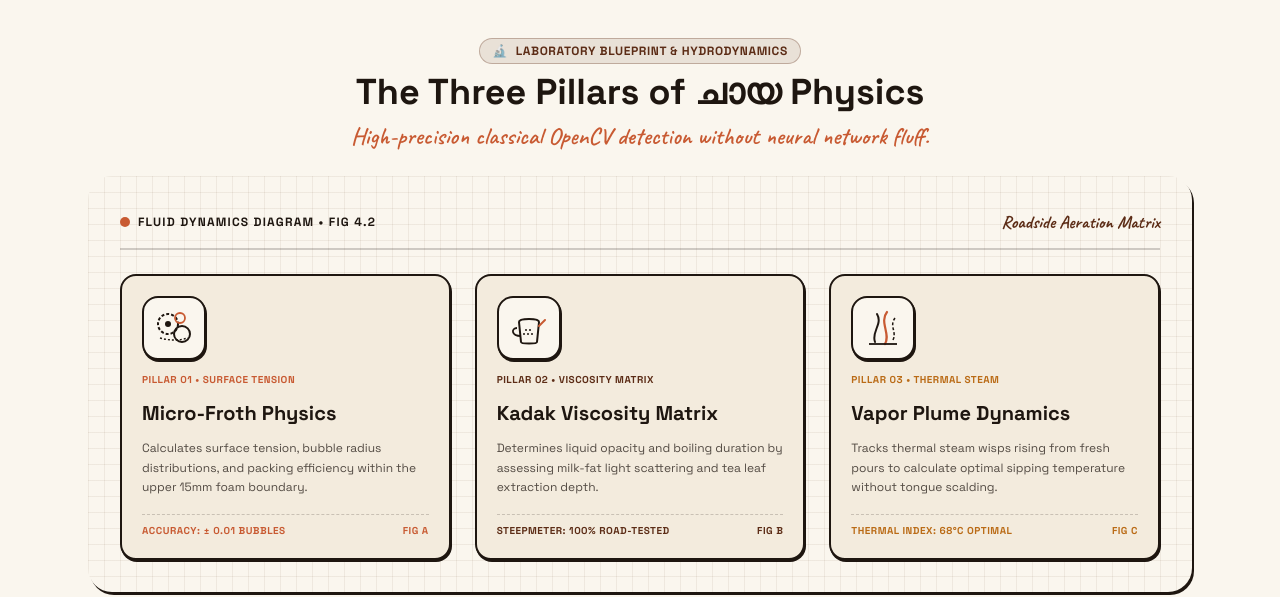
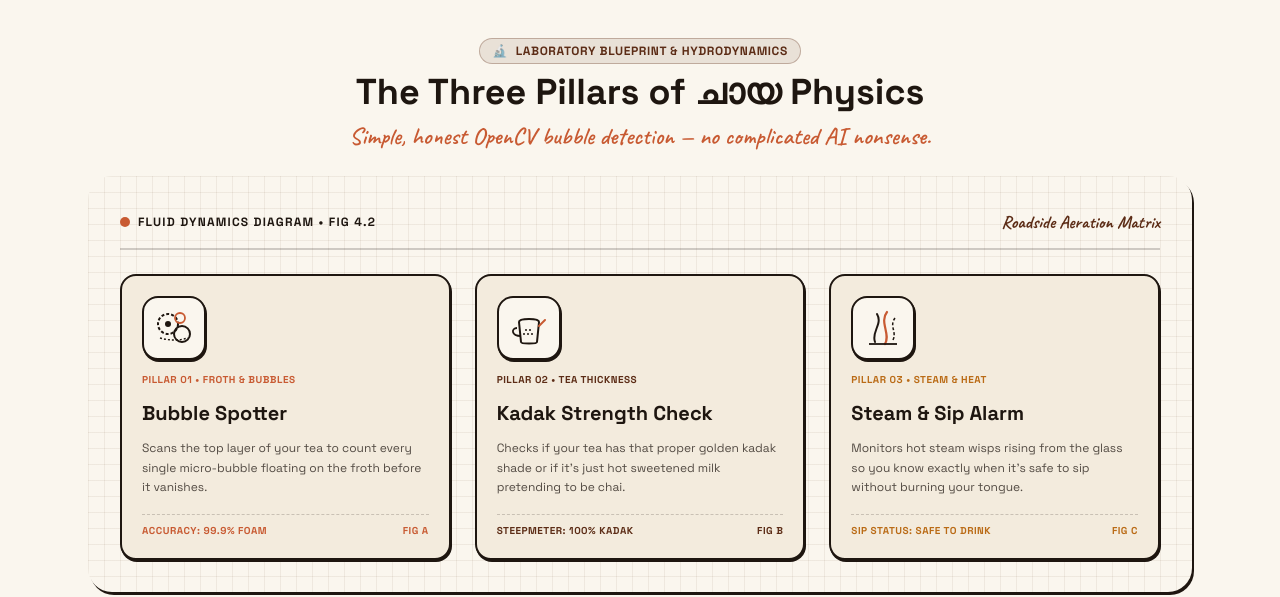
Before and after one commit to Midhun777/tea-useless3, a React (Vite) app in the folder frontend/: page / in a window 1280 px wide. Shown: the part 1200-1797 px from the top of the page. Built offline with nearby package versions, Linux system fonts and the light colour scheme; no server answers.

Commit message:
style: simplify copy in Three Pillars section to natural human language

```diff
--- a/frontend/src/components/ChaiHero.jsx
+++ b/frontend/src/components/ChaiHero.jsx
@@ -268,7 +268,7 @@ export default function ChaiHero() {
             The Three Pillars of ചായ Physics
           </h2>
           <p className="font-handwritten text-xl sm:text-2xl text-terracotta font-semibold">
-            High-precision classical OpenCV detection without neural network fluff.
+            Simple, honest OpenCV bubble detection — no complicated AI nonsense.
           </p>
         </div>
 
@@ -299,17 +299,17 @@ export default function ChaiHero() {
                   </svg>
                 </div>
                 <div className="font-technical text-[10px] font-black uppercase tracking-wider text-terracotta">
-                  PILLAR 01 • SURFACE TENSION
+                  PILLAR 01 • FROTH & BUBBLES
                 </div>
                 <h3 className="font-display font-bold text-xl text-ink">
-                  Micro-Froth Physics
+                  Bubble Spotter
                 </h3>
                 <p className="font-technical text-xs text-ink/75 leading-relaxed">
-                  Calculates surface tension, bubble radius distributions, and packing efficiency within the upper 15mm foam boundary.
+                  Scans the top layer of your tea to count every single micro-bubble floating on the froth before it vanishes.
                 </p>
               </div>
               <div className="font-technical text-[10px] font-bold uppercase tracking-wider text-terracotta pt-2 border-t border-dashed border-ink/20 flex justify-between">
-                <span>ACCURACY: &plusmn; 0.01 BUBBLES</span>
+                <span>ACCURACY: 99.9% FOAM</span>
                 <span>FIG A</span>
               </div>
             </div>
@@ -328,17 +328,17 @@ export default function ChaiHero() {
                   </svg>
                 </div>
                 <div className="font-technical text-[10px] font-black uppercase tracking-wider text-chai">
-                  PILLAR 02 • VISCOSITY MATRIX
+                  PILLAR 02 • TEA THICKNESS
                 </div>
                 <h3 className="font-display font-bold text-xl text-ink">
-                  Kadak Viscosity Matrix
+                  Kadak Strength Check
                 </h3>
                 <p className="font-technical text-xs text-ink/75 leading-relaxed">
-                  Determines liquid opacity and boiling duration by assessing milk-fat light scattering and tea leaf extraction depth.
+                  Checks if your tea has that proper golden kadak shade or if it’s just hot sweetened milk pretending to be chai.
                 </p>
               </div>
               <div className="font-technical text-[10px] font-bold uppercase tracking-wider text-chai pt-2 border-t border-dashed border-ink/20 flex justify-between">
-                <span>STEEPMETER: 100% ROAD-TESTED</span>
+                <span>STEEPMETER: 100% KADAK</span>
                 <span>FIG B</span>
               </div>
             </div>
@@ -356,17 +356,17 @@ export default function ChaiHero() {
                   </svg>
                 </div>
                 <div className="font-technical text-[10px] font-black uppercase tracking-wider text-saffron-dark">
-                  PILLAR 03 • THERMAL STEAM
+                  PILLAR 03 • STEAM & HEAT
                 </div>
                 <h3 className="font-display font-bold text-xl text-ink">
-                  Vapor Plume Dynamics
+                  Steam & Sip Alarm
                 </h3>
                 <p className="font-technical text-xs text-ink/75 leading-relaxed">
-                  Tracks thermal steam wisps rising from fresh pours to calculate optimal sipping temperature without tongue scalding.
+                  Monitors hot steam wisps rising from the glass so you know exactly when it’s safe to sip without burning your tongue.
                 </p>
               </div>
               <div className="font-technical text-[10px] font-bold uppercase tracking-wider text-saffron-dark pt-2 border-t border-dashed border-ink/20 flex justify-between">
-                <span>THERMAL INDEX: 68&deg;C OPTIMAL</span>
+                <span>SIP STATUS: SAFE TO DRINK</span>
                 <span>FIG C</span>
               </div>
             </div>
```
